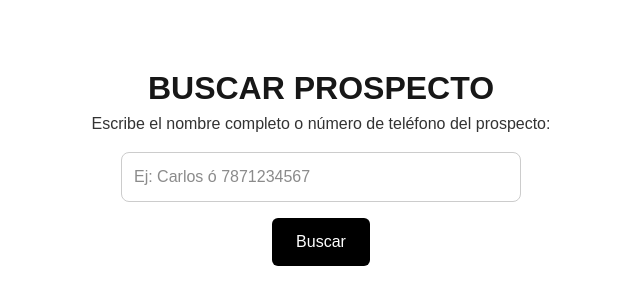
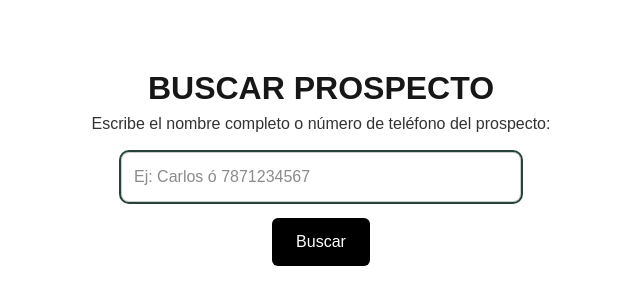
Before and after one commit to charliebarberpr/prospectos-v2, a Next.js app: page / in a window 1280 px wide. Shown: the top 304 px of the page, without its empty margins (319-959 px from the left). Built offline with nearby package versions, Linux system fonts and the light colour scheme.

Commit message:
Update page.tsx

```diff
--- a/app/page.tsx
+++ b/app/page.tsx
@@ -48,6 +48,7 @@ export default function Home() {
           maxWidth: '400px',
           marginBottom: '1rem',
           fontSize: '1rem',
+          outline: '2px solid #26433C',
         }}
       />
       <br />
```
